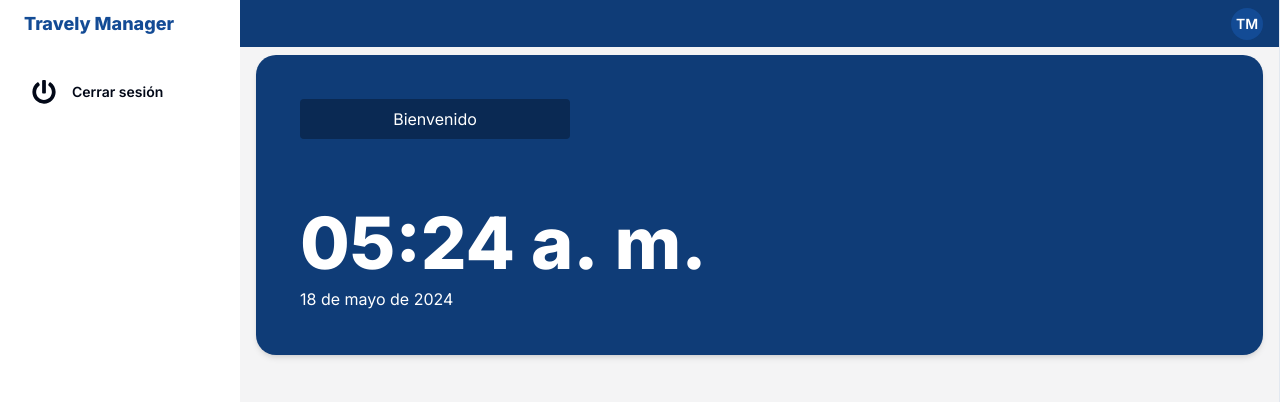
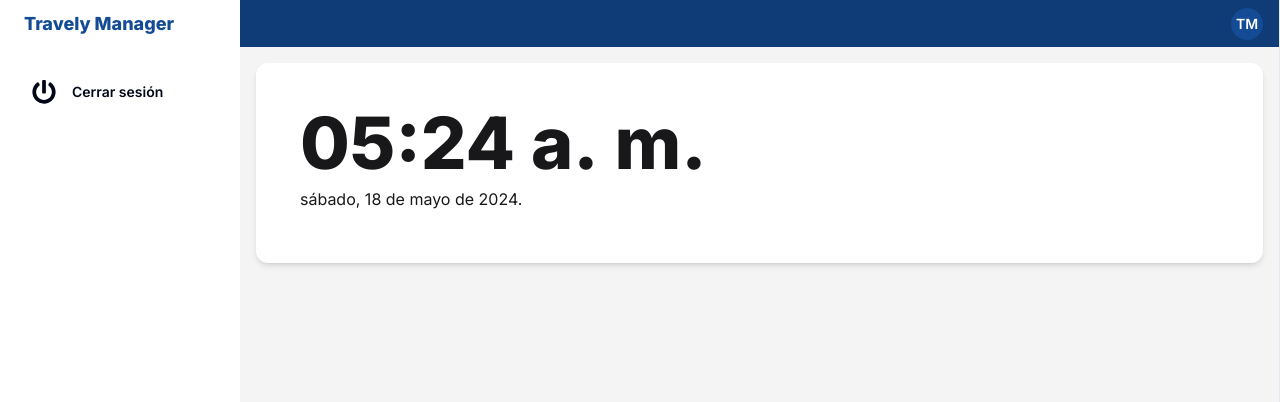
Before and after one commit to angelstchavez/tm, a Next.js app: page /admin in a window 1280 px wide. Shown: the top 402 px of the page. Built offline with nearby package versions, Linux system fonts and the light colour scheme.

Commit message:
feat: update dashboard

```diff
--- a/app/(root)/admin/page.tsx
+++ b/app/(root)/admin/page.tsx
@@ -8,22 +8,20 @@ const AdminPage = () => {
     hour12: true,
   });
   const date = now.toLocaleDateString("es-CO", {
+    weekday: "long",
     day: "2-digit",
     month: "long",
     year: "numeric",
   });
   return (
-    <section className="flex size-full flex-col gap-10 text-white">
-      <div className="h-[300px] w-full rounded-[20px] bg-travely-400 shadow-md">
+    <section className="flex size-full flex-col gap-10 text-zinc-900 py-2">
+      <div className="h-[200px] w-full rounded-xl bg-white shadow-md">
         <div className="flex h-full flex-col justify-between max-md:px-5 max-md:py-8 lg:p-11 px-5 py-8">
-          <h2 className="bg-travely-500 max-w-[270px] rounded py-2 text-center text-base font-normal">
-            Bienvenido
-          </h2>
           <div className="flex flex-col gap-2">
             <h1 className="text-4xl font-extrabold lg:text-7xl">{time}</h1>
-            <p>{date}</p>
+            <p>{date}.</p>
           </div>
-        </div>{" "}
+        </div>
       </div>
     </section>
   );
```
